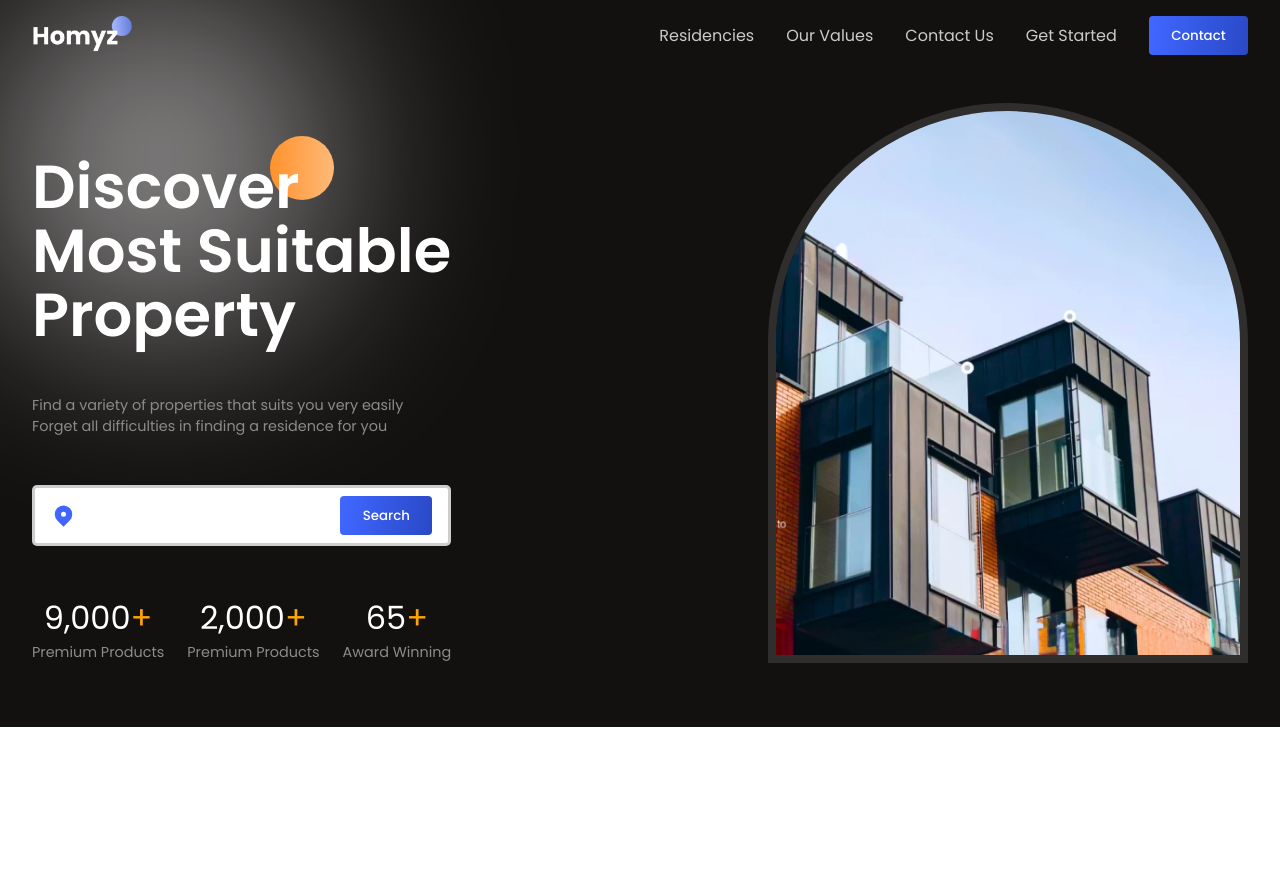
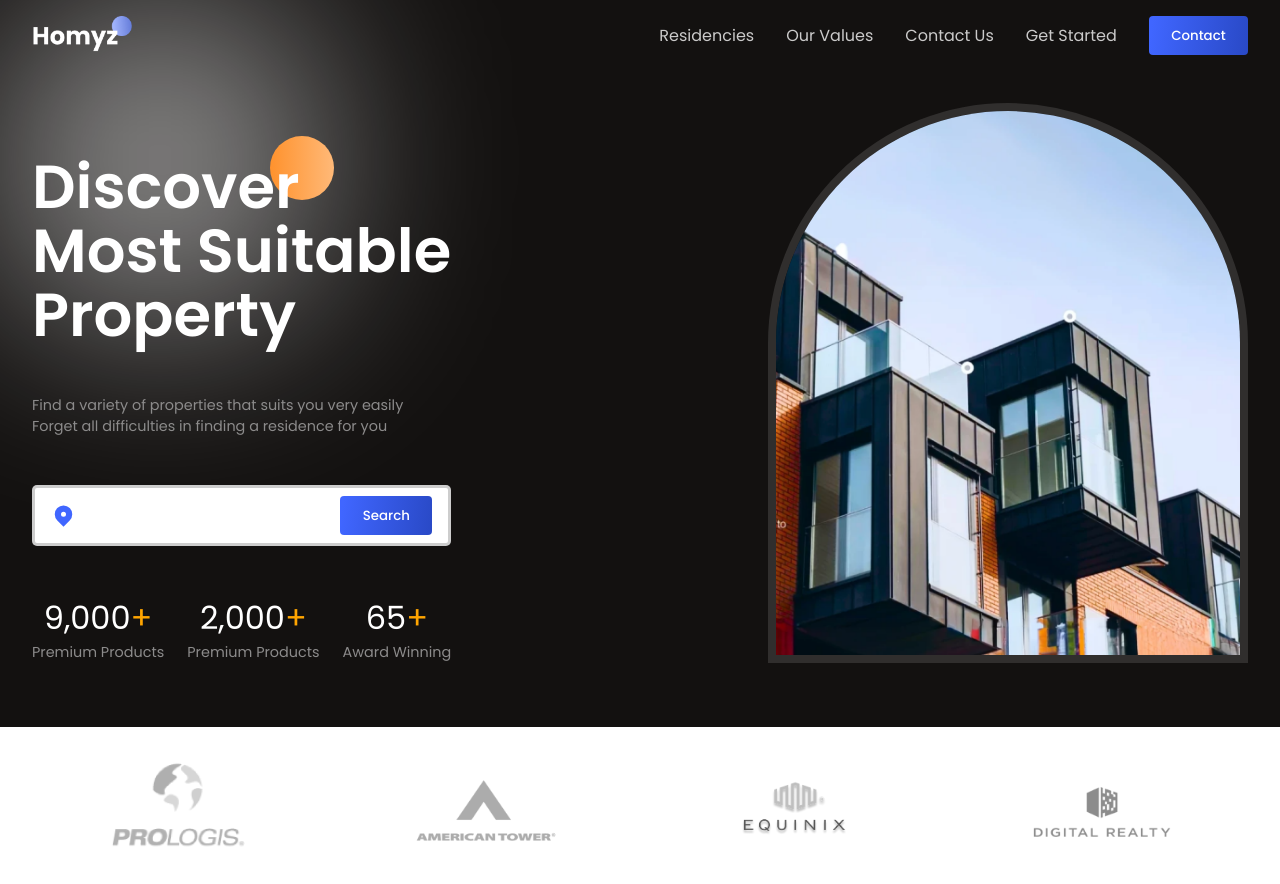
Before and after one commit to inekeyuliam/realestate-reactjs, a React (Vite) app: page / in a window 1280 px wide. Shown: the top 884 px of the page. Before the commit the page ends 800 px from the top, so only its background shows below. Built offline with nearby package versions, Linux system fonts and the light colour scheme.

Commit message:
companies sections

```diff
--- a/src/App.jsx
+++ b/src/App.jsx
@@ -1,6 +1,7 @@
 import Header from "./components/Header/Header";
 import Hero from "./components/hero/hero";
 import './App.css'
+import Companies from "./components/Companies/Companies";
 function App() {
   return (
     <div className="App">
@@ -9,6 +10,7 @@
         <Header/>
         <Hero/>
       </div>
+      <Companies/>
     </div>
   );
 }
--- /dev/null
+++ b/src/components/Companies/Companies.css
@@ -0,0 +1,7 @@
+.c-container{
+	justify-content: space-around;
+	gap: 1rem;
+}
+.c-container>img{
+	width: 9rem;
+}
--- /dev/null
+++ b/src/components/Companies/Companies.jsx
@@ -0,0 +1,17 @@
+import React from 'react'
+import './Companies.css'
+
+const Companies = () => {
+  return (
+	<section className='c-wrapper'>
+		<div className="paddings innerWidth flexCenter c-container">
+			<img src="./prologis.png" alt="" />
+			<img src="./tower.png" alt="" />
+			<img src="./equinix.png" alt="" />
+			<img src="./realty.png" alt="" />
+		</div>
+	</section>
+  )
+}
+
+export default Companies
```
